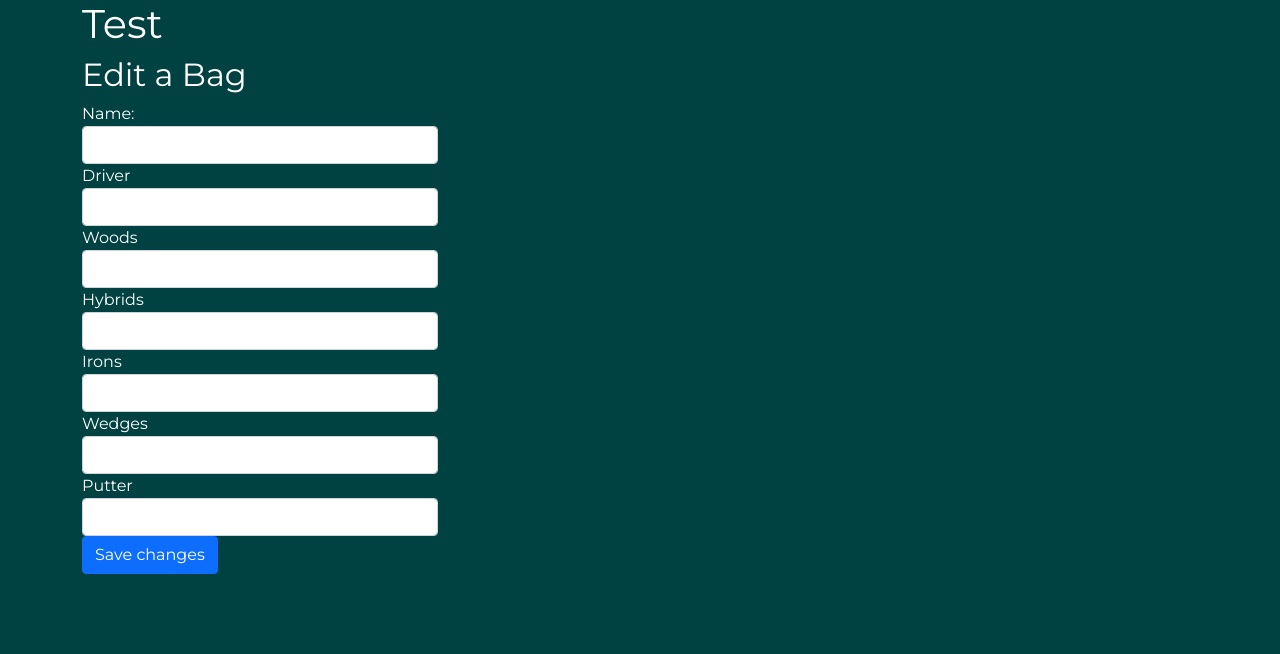
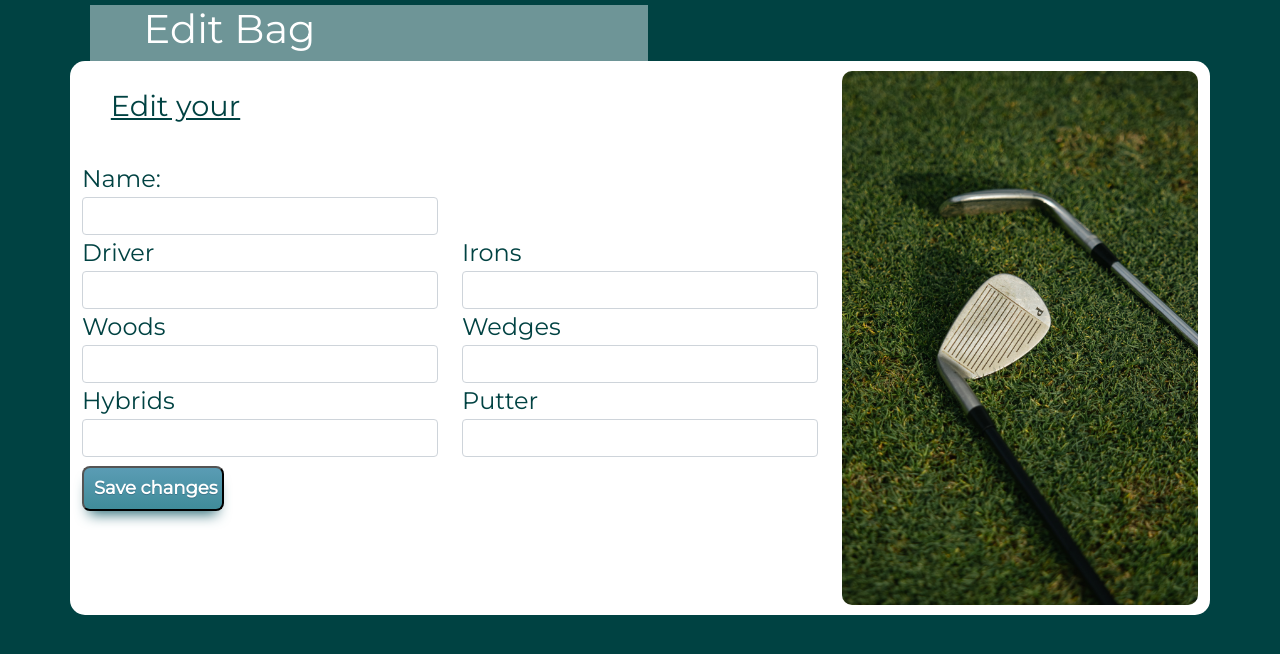
Before and after one commit to Col-R/golfbag-builder, a Flask app: template flask_app/templates/edit_bag.html in a window 1280 px wide. Shown: the part 76-730 px from the top of the page. Run offline with Flask 2, Linux system fonts and the light colour scheme; the template is opened without the code that fills it, so the values that code supplies are empty.

Commit message:
edit page formatting

```diff
--- a/flask_app/templates/edit_bag.html
+++ b/flask_app/templates/edit_bag.html
@@ -17,7 +17,6 @@
 </head>
 
 <body>
-
   <div class="container">
     <div class="row">
       <nav class="navbar topnav">
@@ -31,15 +30,23 @@
           <a href="/logout">Log Out</a>
         </div>
       </nav>
-      <div class="topnav">
+    </div>
+
+    <div class="row page_title">
+      <div class="col-6">
+        <h1>Edit Bag</h1>
+      </div>
 
     </div>
+    <div class="row show_main">
+      <div class="col-8">
+
+        <div class="row">
+          <div class="col-8">
+            <h4 id="bag_title">Edit your {{edit.name}}</h4>
           </div>
-
-
-    <h1>Test</h1>
-    <form action="/bag/update" method="post" class="">
-      <h2 class="">Edit a Bag</h2>
+        </div>
+        <form action="/bag/update" method="post">
           {% with messages = get_flashed_messages() %}
           {% if messages %}
           <div class="alert alert-danger" role="alert">
@@ -53,11 +60,17 @@
 
           <div class="row">
             <input type="hidden" name="id" value={{edit.id}}>
-        <div class="col-4">
+            <div class="col-6">
               <div class="form-group">
                 <label for="name">Name:</label>
                 <input type="text" name="name" class="form-control" value="{{edit.name}}">
               </div>
+            </div>
+          </div>
+
+          <div class="row">
+
+            <div class="col-6">
               <div class="form-group">
                 <label for="driver">Driver</label>
                 <input type="text" name="driver" class="form-control" value="{{edit.driver}}">
@@ -70,6 +83,10 @@
                 <label for="hybrids">Hybrids</label>
                 <input type="text" name="hybrids" class="form-control" value="{{edit.hybrids}}">
               </div>
+              <input type="submit" value="Save changes" class="buttons_submit" id="add_bag_submit">
+            </div>
+
+            <div class="col-6">
               <div class="form-group">
                 <label for="irons">Irons</label>
                 <input type="text" name="irons" class="form-control" value="{{edit.irons}}">
@@ -82,12 +99,25 @@
                 <label for="putter">Putter</label>
                 <input type="text" name="putter" class="form-control" value="{{edit.putter}}">
               </div>
-          <input type="submit" value="Save changes" class="btn btn-primary">
             </div>
+
+
+          </div>
+        </form>
+
+      </div>
+      <div class="col-4">
+        <img src="/static/img/edit.jpg" alt="golf swing" id="show_img">
+      </div>
+    </div>
+
+
+  </div>
+
 
   </div>
   </div>
-  </form>
+  </div>
 </body>
 </div>
 
```
Also changed, not shown: flask_app/static/img/edit.jpg (added). Lines whose indentation alone changed are shown as unchanged.
